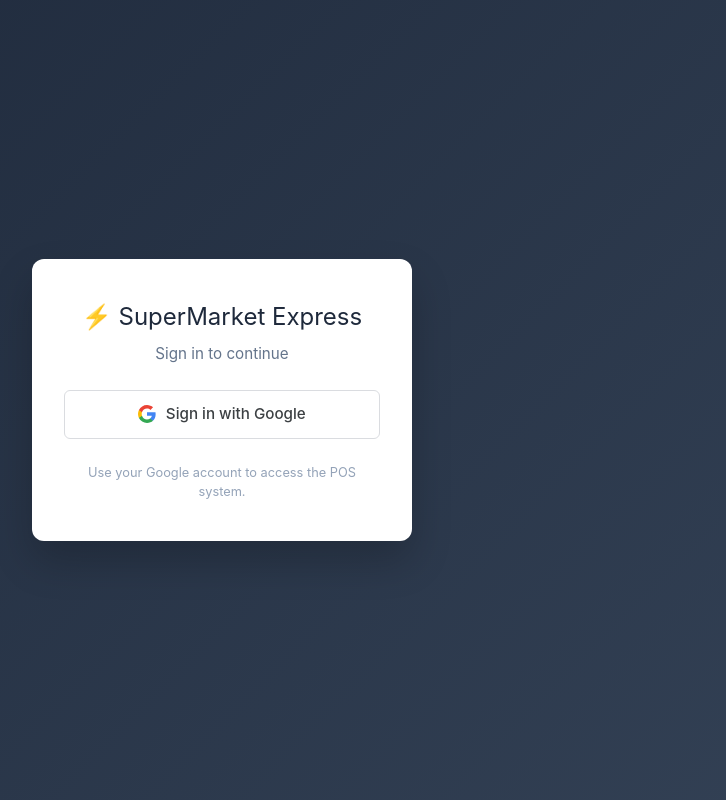
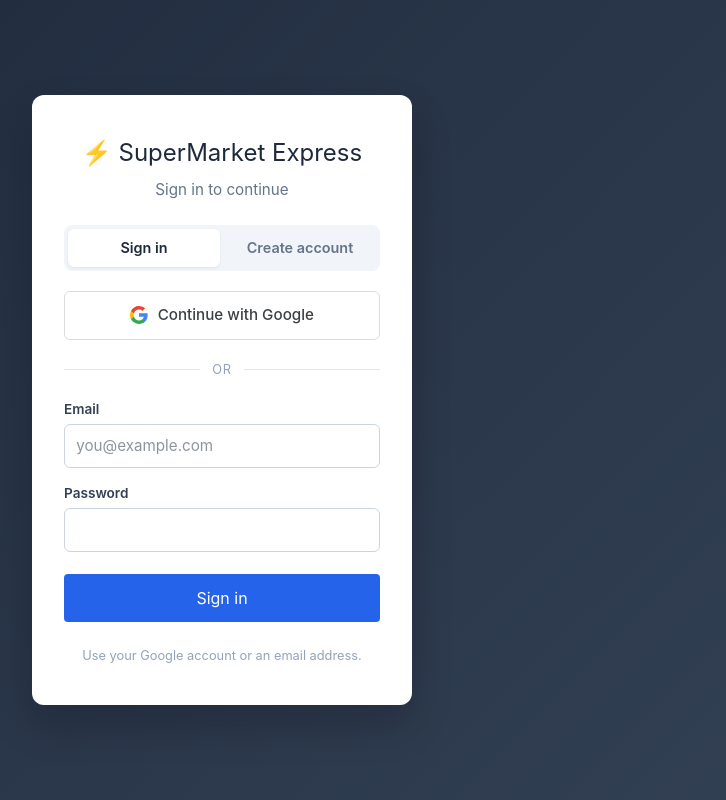
Before and after one commit to YusCML/Supermaket, a React (Vite) app in the folder supermarket/: page /login in a window 1280 px wide. Shown: the whole page, without its empty margins (418-1144 px from the left). Built offline with nearby package versions, Linux system fonts and the light colour scheme; no server answers.

Commit message:
Add email/password authentication with Zod validation

```diff
--- a/supermarket/package.json
+++ b/supermarket/package.json
@@ -7,7 +7,8 @@
     "@supabase/supabase-js": "^2.39.0",
     "react": "^18.2.0",
     "react-dom": "^18.2.0",
-    "react-router-dom": "^7.18.4"
+    "react-router-dom": "^7.18.4",
+    "zod": "^4.6.7"
   },
   "devDependencies": {
     "@tailwindcss/vite": "^4.3.3",
@@ -24,6 +25,7 @@
     "dev": "vite",
     "build": "vite build",
     "preview": "vite preview",
+    "typecheck": "tsc --noEmit",
     "db:push": "supabase db push",
     "db:pull": "supabase db pull --linked",
     "gen-types": "supabase gen types typescript --linked > src/types/supabase.ts"
--- a/supermarket/src/App.css
+++ b/supermarket/src/App.css
@@ -328,3 +328,130 @@
   font-size: 0.8rem;
   color: #94a3b8;
 }
+
+/* Auth forms */
+.auth-tabs {
+  display: grid;
+  grid-template-columns: 1fr 1fr;
+  gap: 0.25rem;
+  padding: 0.25rem;
+  margin-bottom: 1.25rem;
+  background: #f1f5f9;
+  border-radius: 8px;
+}
+
+.auth-tab {
+  padding: 0.5rem;
+  border: none;
+  background: transparent;
+  border-radius: 6px;
+  font-size: 0.9rem;
+  font-weight: 600;
+  color: #64748b;
+  cursor: pointer;
+  transition: background 0.15s, color 0.15s;
+}
+
+.auth-tab.is-active {
+  background: #fff;
+  color: #1e293b;
+  box-shadow: 0 1px 3px rgba(0, 0, 0, 0.08);
+}
+
+.auth-tab:disabled {
+  opacity: 0.6;
+  cursor: not-allowed;
+}
+
+.auth-divider {
+  display: flex;
+  align-items: center;
+  gap: 0.75rem;
+  margin: 1.25rem 0;
+  color: #94a3b8;
+  font-size: 0.8rem;
+  text-transform: uppercase;
+  letter-spacing: 0.05em;
+}
+
+.auth-divider::before,
+.auth-divider::after {
+  content: '';
+  flex: 1;
+  height: 1px;
+  background: #e2e8f0;
+}
+
+.auth-form {
+  text-align: left;
+}
+
+.auth-field {
+  margin-bottom: 0.9rem;
+}
+
+.auth-label {
+  display: block;
+  margin-bottom: 0.3rem;
+  font-size: 0.85rem;
+  font-weight: 600;
+  color: #334155;
+}
+
+.auth-input {
+  width: 100%;
+  padding: 0.6rem 0.7rem;
+  border: 1px solid #cbd5e1;
+  border-radius: 6px;
+  font-size: 0.95rem;
+  color: #1e293b;
+  background: #fff;
+  transition: border-color 0.15s, box-shadow 0.15s;
+}
+
+.auth-input:focus {
+  outline: none;
+  border-color: #2563eb;
+  box-shadow: 0 0 0 3px rgba(37, 99, 235, 0.15);
+}
+
+.auth-input-error {
+  border-color: #dc2626;
+}
+
+.auth-input-error:focus {
+  border-color: #dc2626;
+  box-shadow: 0 0 0 3px rgba(220, 38, 38, 0.15);
+}
+
+.field-error {
+  display: block;
+  margin-top: 0.3rem;
+  font-size: 0.8rem;
+  color: #b91c1c;
+}
+
+.auth-submit {
+  width: 100%;
+  margin-top: 0.5rem;
+}
+
+.auth-submit:hover:not(:disabled) {
+  background: #1d4ed8;
+}
+
+.auth-submit:disabled {
+  opacity: 0.6;
+  cursor: not-allowed;
+}
+
+.auth-notice {
+  background: #f0fdf4;
+  color: #166534;
+  border: 1px solid #bbf7d0;
+  border-radius: 6px;
+  padding: 0.75rem;
+  margin-bottom: 1rem;
+  font-size: 0.9rem;
+  text-align: left;
+}
--- a/supermarket/src/components/Login.tsx
+++ b/supermarket/src/components/Login.tsx
@@ -1,34 +1,143 @@
-import { useState } from 'react';
+import { useState, type FormEvent } from 'react';
 import { useAuth } from '../contexts/AuthContext';
+import { loginSchema, signupSchema } from '../lib/validation';
+
+type Mode = 'signin' | 'signup';
+
+type FieldErrors = Partial<
+  Record<'email' | 'password' | 'confirmPassword', string>
+>;
 
 export default function Login() {
-  const { signInWithGoogle } = useAuth();
+  const { signInWithGoogle, signUp, signInWithEmail } = useAuth();
+
+  const [mode, setMode] = useState<Mode>('signin');
+  const [email, setEmail] = useState('');
+  const [password, setPassword] = useState('');
+  const [confirmPassword, setConfirmPassword] = useState('');
+
+  const [fieldErrors, setFieldErrors] = useState<FieldErrors>({});
+  const [formError, setFormError] = useState('');
+  const [notice, setNotice] = useState('');
   const [loading, setLoading] = useState(false);
-  const [error, setError] = useState('');
 
-  const handleSignIn = async () => {
+  function switchMode(next: Mode) {
+    setMode(next);
+    setFieldErrors({});
+    setFormError('');
+    setNotice('');
+  }
+
+  const handleGoogle = async () => {
+    setFormError('');
     setLoading(true);
-    setError('');
     try {
       await signInWithGoogle();
-      // Note: browser will redirect to Google — no need to setLoading(false)
     } catch (err) {
-      setError(err instanceof Error ? err.message : 'Sign in failed');
+      setFormError(err instanceof Error ? err.message : 'Sign in failed');
       setLoading(false);
     }
   };
+
+  const handleSignIn = async (e: FormEvent) => {
+    e.preventDefault();
+    setFormError('');
+    setNotice('');
+    setFieldErrors({});
+
+    const result = loginSchema.safeParse({ email, password });
+    if (!result.success) {
+      const next: FieldErrors = {};
+      for (const issue of result.error.issues) {
+        const key = issue.path[0];
+        if (typeof key === 'string' && !next[key]) next[key] = issue.message;
+      }
+      setFieldErrors(next);
+      return;
+    }
+
+    setLoading(true);
+    try {
+      await signInWithEmail(result.data);
+    } catch (err) {
+      setFormError(err instanceof Error ? err.message : 'Unable to sign in');
+    } finally {
+      setLoading(false);
+    }
+  };
+
+  const handleSignUp = async (e: FormEvent) => {
+    e.preventDefault();
+    setFormError('');
+    setNotice('');
+    setFieldErrors({});
+
+    const result = signupSchema.safeParse({ email, password, confirmPassword });
+    if (!result.success) {
+      const next: FieldErrors = {};
+      for (const issue of result.error.issues) {
+        const key = issue.path[0];
+        if (!next[key]) next[key] = issue.message;
+      }
+      setFieldErrors(next);
+      return;
+    }
+
+    setLoading(true);
+    try {
+      const { session } = await signUp(result.data);
+      if (!session) {
+        setNotice(
+          'Check your inbox to confirm your email address, then come back to sign in.',
+        );
+        setPassword('');
+        setConfirmPassword('');
+      }
+    } catch (err) {
+      setFormError(
+        err instanceof Error ? err.message : 'Unable to create your account',
+      );
+    } finally {
+      setLoading(false);
+    }
+  };
+
+  const inputClass = (field: keyof FieldErrors) =>
+    `auth-input${fieldErrors[field] ? ' auth-input-error' : ''}`;
 
   return (
     <div className="login-page">
       <div className="login-card">
         <h1>⚡ SuperMarket Express</h1>
-        <p className="login-subtitle">Sign in to continue</p>
+        <p className="login-subtitle">
+          {mode === 'signup' ? 'Create your account' : 'Sign in to continue'}
+        </p>
 
-        {error && <div className="login-error">{error}</div>}
+        <div className="auth-tabs">
+          <button
+            type="button"
+            className={`auth-tab${mode === 'signin' ? ' is-active' : ''}`}
+            onClick={() => switchMode('signin')}
+            disabled={loading}
+          >
+            Sign in
+          </button>
+          <button
+            type="button"
+            className={`auth-tab${mode === 'signup' ? ' is-active' : ''}`}
+            onClick={() => switchMode('signup')}
+            disabled={loading}
+          >
+            Create account
+          </button>
+        </div>
+
+        {formError && <div className="login-error">{formError}</div>}
+        {notice && <div className="auth-notice">{notice}</div>}
 
         <button
           className="google-btn"
-          onClick={handleSignIn}
+          onClick={handleGoogle}
           disabled={loading}
         >
           <svg width="18" height="18" viewBox="0 0 18 18" aria-hidden="true">
@@ -49,11 +158,93 @@
               d="M9 3.5818c1.3213 0 2.5077.4541 3.4405 1.3459l2.5813-2.5813C13.4631.8909 11.4254 0 9 0 5.4818 0 2.4381 2.0168.9573 4.9582L3.9632 7.29C4.6714 5.1622 6.6555 3.5818 9 3.5818z"
             />
           </svg>
-          {loading ? 'Signing in…' : 'Sign in with Google'}
+          {loading ? 'Please wait…' : 'Continue with Google'}
         </button>
 
+        <div className="auth-divider">or</div>
+
+        <form
+          className="auth-form"
+          noValidate
+          onSubmit={mode === 'signup' ? handleSignUp : handleSignIn}
+        >
+<div className="auth-field">
+            <label className="auth-label" htmlFor="auth-email">
+              Email
+            </label>
+            <input
+              id="auth-email"
+              className={inputClass('email')}
+              type="email"
+              value={email}
+              onChange={(e) => setEmail(e.target.value)}
+              autoComplete="email"
+              placeholder="you@example.com"
+              disabled={loading}
+            />
+            {fieldErrors.email && (
+              <span className="field-error">{fieldErrors.email}</span>
+            )}
+          </div>
+
+          <div className="auth-field">
+            <label className="auth-label" htmlFor="auth-password">
+              Password
+            </label>
+            <input
+              id="auth-password"
+              className={inputClass('password')}
+              type="password"
+              value={password}
+              onChange={(e) => setPassword(e.target.value)}
+              autoComplete={
+                mode === 'signup' ? 'new-password' : 'current-password'
+              }
+              placeholder={mode === 'signup' ? 'At least 8 characters' : ''}
+              disabled={loading}
+            />
+            {fieldErrors.password && (
+              <span className="field-error">{fieldErrors.password}</span>
+            )}
+          </div>
+
+          {mode === 'signup' && (
+            <div className="auth-field">
+              <label className="auth-label" htmlFor="auth-confirm">
+                Confirm password
+              </label>
+              <input
+                id="auth-confirm"
+                className={inputClass('confirmPassword')}
+                type="password"
+                value={confirmPassword}
+                onChange={(e) => setConfirmPassword(e.target.value)}
+                autoComplete="new-password"
+                disabled={loading}
+              />
+              {fieldErrors.confirmPassword && (
+                <span className="field-error">{fieldErrors.confirmPassword}</span>
+              )}
+            </div>
+          )}
+
+          <button
+            type="submit"
+            className="btn-primary auth-submit"
+            disabled={loading}
+          >
+            {loading
+              ? 'Please wait…'
+              : mode === 'signup'
+                ? 'Create account'
+                : 'Sign in'}
+          </button>
+        </form>
+
         <p className="login-footer">
-          Use your Google account to access the POS system.
+          {mode === 'signup'
+            ? 'Confirm your email address to activate your account.'
+            : 'Use your Google account or an email address.'}
         </p>
       </div>
     </div>
--- a/supermarket/src/contexts/AuthContext.tsx
+++ b/supermarket/src/contexts/AuthContext.tsx
@@ -7,12 +7,15 @@
 } from 'react';
 import type { User, Session } from '@supabase/supabase-js';
 import { supabase } from '../lib/supabase';
+import type { LoginInput, SignupInput } from '../lib/validation';
 
 interface AuthContextValue {
   user: User | null;
   session: Session | null;
   loading: boolean;
   signInWithGoogle: () => Promise<void>;
+  signUp: (input: SignupInput) => Promise<{ user: User | null; session: Session | null }>;
+  signInWithEmail: (input: LoginInput) => Promise<void>;
   signOut: () => Promise<void>;
 }
 
@@ -23,15 +26,23 @@
   const [session, setSession] = useState<Session | null>(null);
   const [loading, setLoading] = useState(true);
 
-  useEffect(() => {
-    // 1. Get the initial session (if user is already logged in)
-    supabase.auth.getSession().then(({ data: { session } }) => {
-      setSession(session);
-      setUser(session?.user ?? null);
-      setLoading(false);
-    });
+    useEffect(() => {
+    let active = true;
 
-    // 2. Listen for future auth changes (login, logout, token refresh)
+    supabase.auth
+      .getSession()
+      .then(({ data: { session } }) => {
+        if (!active) return;
+        setSession(session);
+        setUser(session?.user ?? null);
+      })
+      .catch((err) => {
+        console.error('Failed to restore session:', err);
+      })
+      .finally(() => {
+        if (active) setLoading(false);
+      });
+
     const {
       data: { subscription },
     } = supabase.auth.onAuthStateChange((_event, session) => {
@@ -39,8 +50,10 @@
       setUser(session?.user ?? null);
     });
 
-    // 3. Cleanup when the component unmounts
-    return () => subscription.unsubscribe();
+    return () => {
+      active = false;
+      subscription.unsubscribe();
+    };
   }, []);
 
   const signInWithGoogle = async () => {
@@ -53,6 +66,21 @@
     if (error) throw error;
   };
 
+  const signUp = async ({ email, password }: SignupInput) => {
+    const { data, error } = await supabase.auth.signUp({
+      email,
+      password,
+      options: { emailRedirectTo: window.location.origin },
+    });
+    if (error) throw error;
+    return { user: data.user, session: data.session };
+  };
+
+  const signInWithEmail = async ({ email, password }: LoginInput) => {
+    const { error } = await supabase.auth.signInWithPassword({ email, password });
+    if (error) throw error;
+  };
+
   const signOut = async () => {
     const { error } = await supabase.auth.signOut();
     if (error) throw error;
@@ -60,7 +88,7 @@
 
   return (
     <AuthContext.Provider
-      value={{ user, session, loading, signInWithGoogle, signOut }}
+      value={{ user, session, loading, signInWithGoogle, signUp, signInWithEmail, signOut }}
     >
       {children}
     </AuthContext.Provider>
--- /dev/null
+++ b/supermarket/src/lib/validation.ts
@@ -0,0 +1,30 @@
+import * as z from 'zod';
+
+const emailSchema = z
+    .string()
+    .trim()
+    .min(1, { error: 'Email is required' })
+    .pipe(z.email({ error: 'Enter a valid email address' }))
+    .transform((value) => value.toLowerCase());
+
+export const loginSchema = z.object({
+    email: emailSchema,
+    password: z.string().min(1, { error: 'Password is required' }),
+});
+
+export const signupSchema = z
+    .object({
+        email: emailSchema,
+        password: z
+        .string()
+        .min(8, { error: 'Password must be at least 8 characters' })
+        .max(72, { error: 'Password must be 72 characters or fewer' }),
+        confirmPassword: z.string().min(1, { error: 'Please confirm your password' }),
+    })
+    .refine((values) => values.password === values.confirmPassword, {
+        error: 'Passwords do not match',
+        path: ['confirmPassword'],
+    });
+
+export type LoginInput = z.infer<typeof loginSchema>;
+export type SignupInput = z.infer<typeof signupSchema>;
```
Also changed, not shown: supermarket/src/pages/LandingPage.tsx (+11 -2 lines), 1 other file (tests, documents, lock files or other folders).
